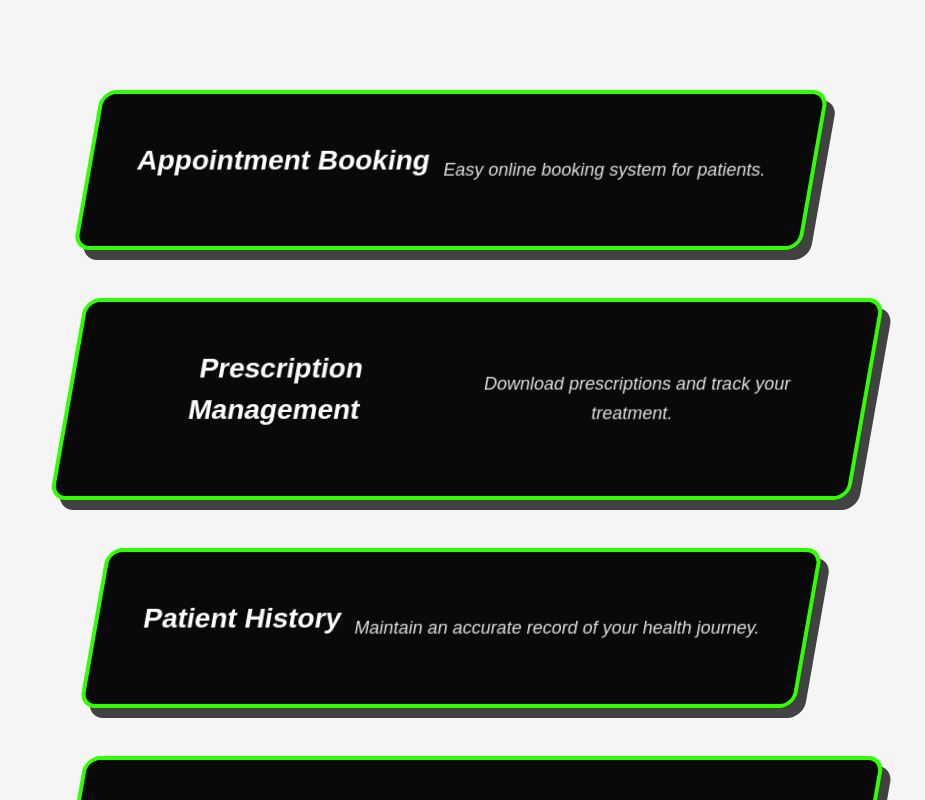
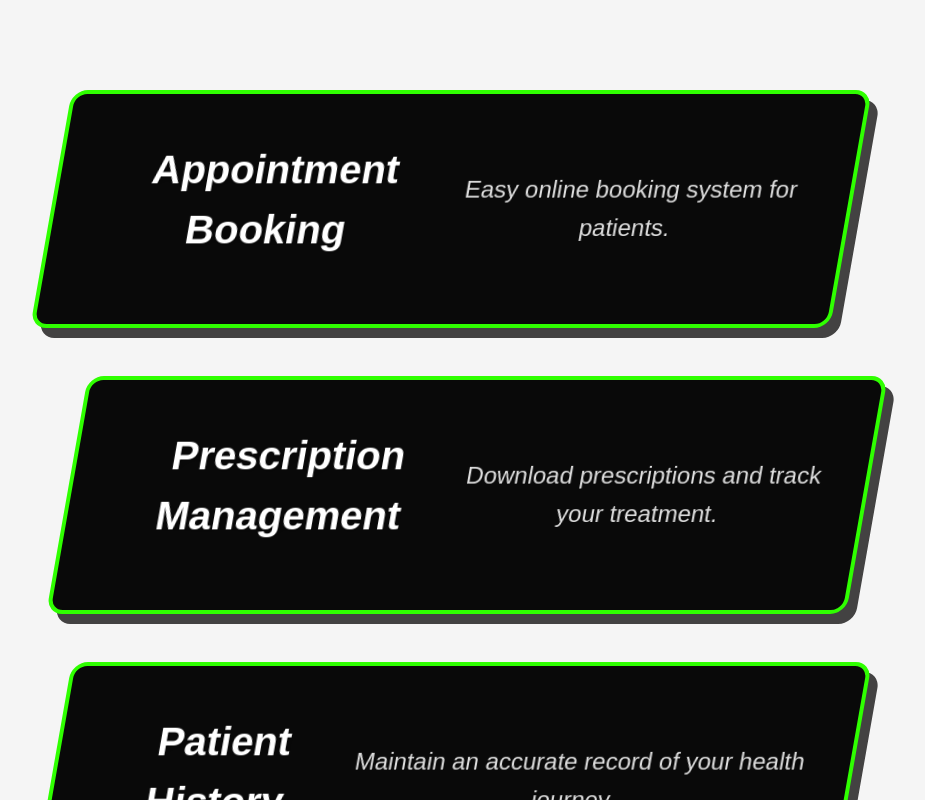
Before and after one commit to ParipoornaBhat/hackloop-frontend, a React (Vite) app: page / in a window 1280 px wide. Shown: the part 1160-1960 px from the top of the page, without its empty margins (181-1106 px from the left). Built offline with nearby package versions, Linux system fonts and the light colour scheme.

Commit message:
Update styles.css

```diff
--- a/src/components/styles.css
+++ b/src/components/styles.css
@@ -215,7 +215,7 @@ body {
 
 /* Feature Card Titles */
 .feature-card h3 {
-    font-size: 28px;
+    font-size: 5vh;
     margin-bottom: 20px;
     font-weight: bold;
     color: #fff; /* White text color */
@@ -223,7 +223,7 @@ body {
 
 /* Feature Card Description */
 .feature-card p {
-    font-size: 18px;
+    font-size: 3vh;
     line-height: 1.6;
     color: #ddd; /* Light gray text for description */
 }
```
